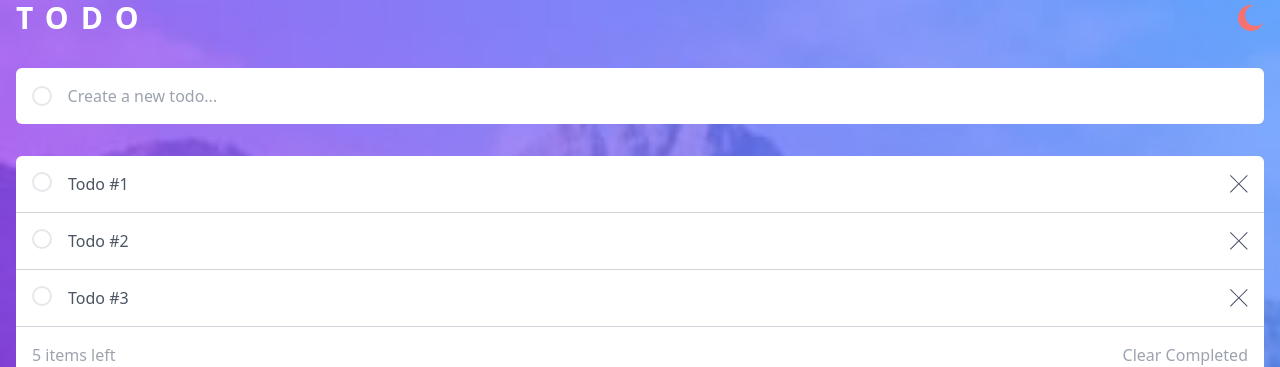
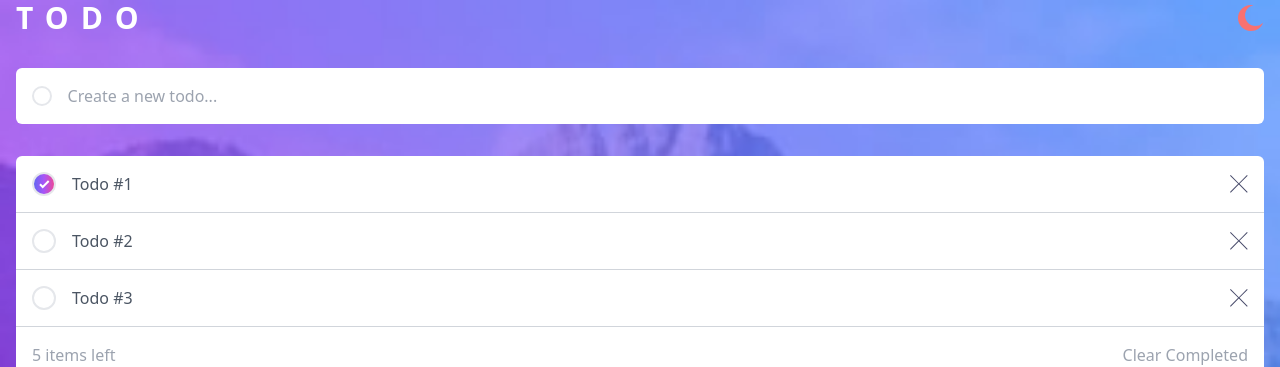
Before and after one commit to Googluu/TODOs, a React (Vite) app: page / in a window 1280 px wide. Shown: the top 367 px of the page. Built offline with nearby package versions, Linux system fonts and the light colour scheme.

Commit message:
validar icon check

```diff
--- a/src/components/TodoItem.jsx
+++ b/src/components/TodoItem.jsx
@@ -1,10 +1,17 @@
 import { CrossIcon, IconCheck } from "./";
 
 export const TodoItem = ({ todo: { title, id, completed } }) => {
+  const p = `inline-block`;
+  const c = `grid place-items-center bg-gradient-to-r from-indigo-500 via-purple-500 to-pink-500`;
+
   return (
     <article className="flex gap-4 border-b border-b-gray-300 py-4">
-      <button className="inline-block h-5 w-5 flex-none rounded-full border-2">
-        <IconCheck />
+      <button
+        className={`h-6 w-6 flex-none rounded-full border-2 ${
+          completed ? c : p
+        }`}
+      >
+        {completed && <IconCheck />}
       </button>
       <p className="grow text-gray-600">{title}</p>
       <button className="flex-none">
```
